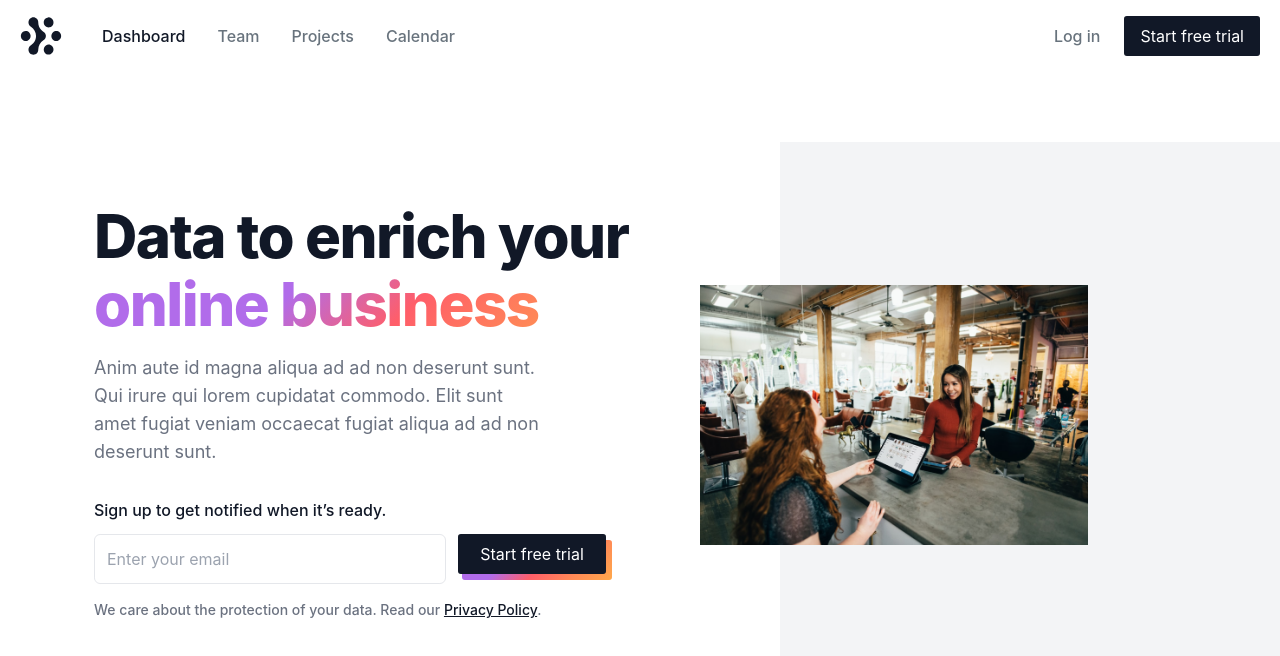
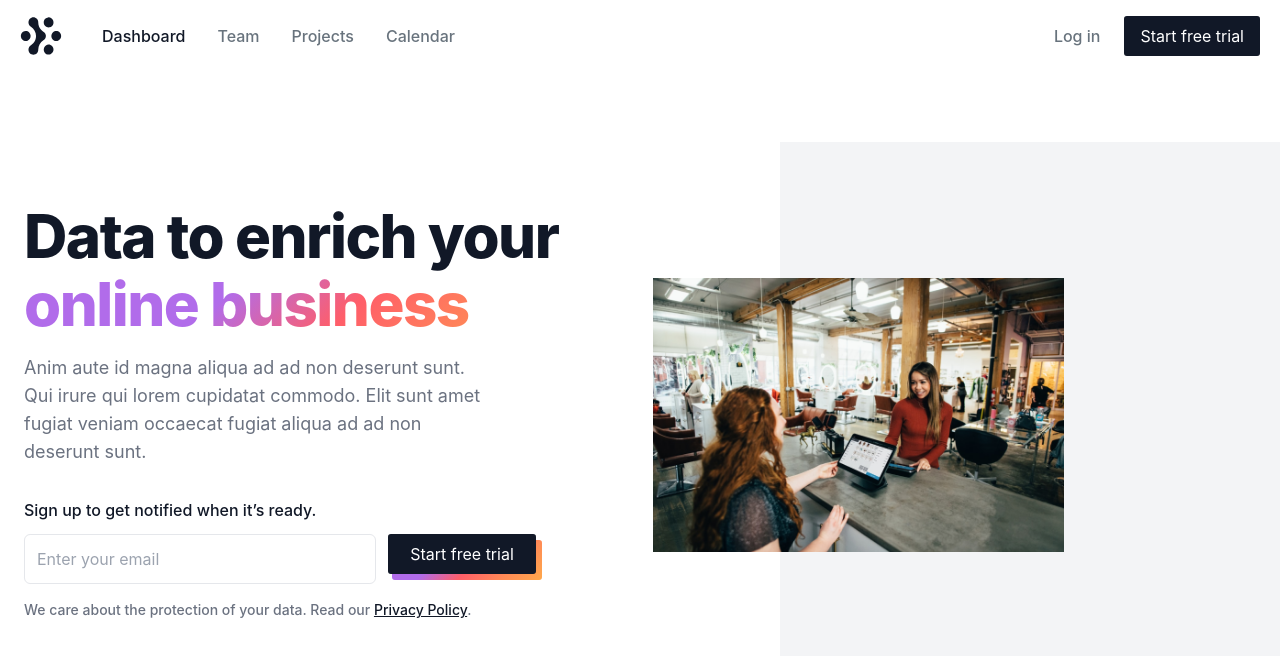
Before and after one commit to Lubna2712/BB-Homepage, a React (Create React App) app: page / in a window 1280 px wide. Shown: the top 656 px of the page. Built offline with nearby package versions, Linux system fonts and the light colour scheme.

Commit message:
Hero section container fixes

```diff
--- a/src/components/HeroSection.jsx
+++ b/src/components/HeroSection.jsx
@@ -3,7 +3,8 @@ import heroImage from '../images/hero.png'
 
 export default function Hero() {
   return (
-    <section className="bg-white md:py-12 lg:py-32 flex heroSection md:overflow-hidden relative items-center">
+    <div className="relative max-w-full overflow-hidden">
+      <section className="bg-white md:py-12 lg:py-32 flex container mx-auto px-6 heroSection md:overflow-hidden items-center">
         <div className="max-w-2xl lg:max-w-4xl xl:max-w-full flex md:items-center container mx-auto md:justify-between flex-col-reverse md:flex-row gap-0 lg:gap-12 xl:gap-8">
           <div className="heroTextContainer md:w-3/6 px-4 md:px-0 pt-12 md:pt-0 pb-16 sm:pb-0">
             <h2 className="text-4xl lg:text-5xl xl:text-6xl font-extrabold tracking-tight leading-9 lg:leading-10 xl:leading-12 text-gray-900 lg:h-24 xl:h-32  lg:flex lg:flex-col lg:justify-between">
@@ -52,5 +53,6 @@ export default function Hero() {
           </div>
         </div>
       </section>
+    </div>
   )
 }
```
Lines whose indentation alone changed are shown as unchanged.
